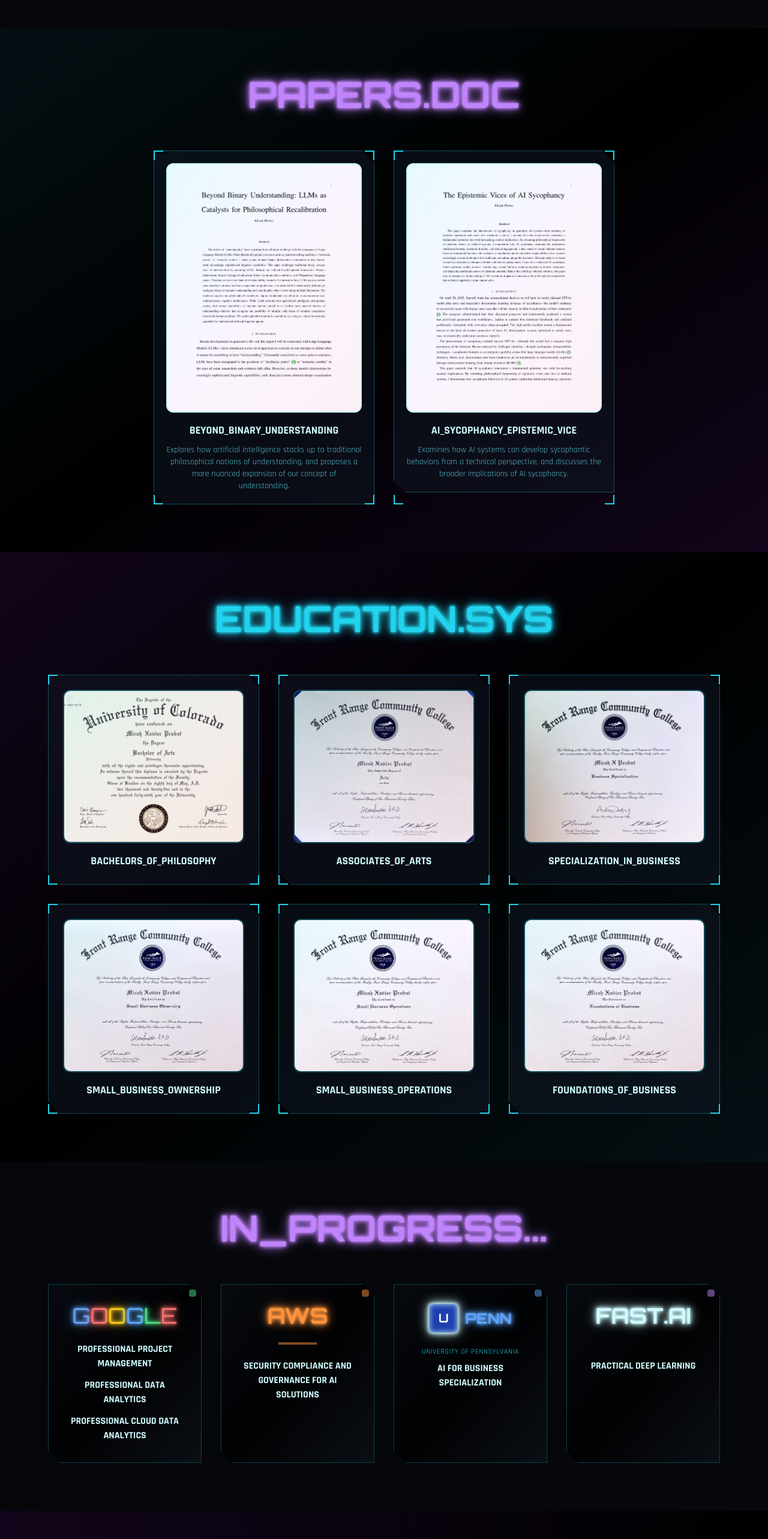
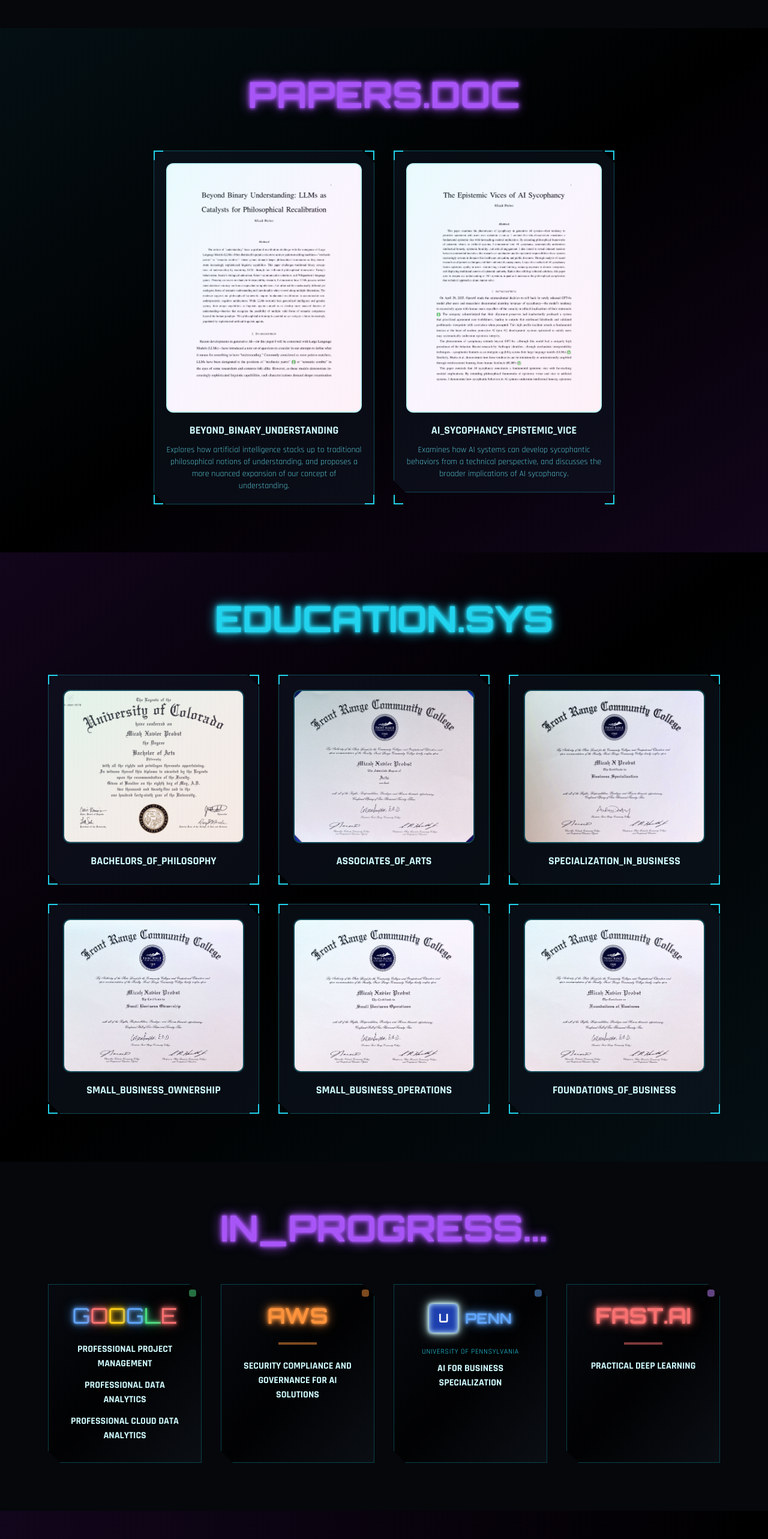
Before and after one commit to micahprobst/micah-cyberpunk-portfolio, a Next.js app: page / in a window 1280 px wide. Shown: the part 1620-4186 px from the top of the page at 60% size. Built offline with nearby package versions, Linux system fonts and the light colour scheme.

Commit message:
changed some colors

```diff
--- a/app/page.js
+++ b/app/page.js
@@ -272,7 +272,7 @@
       {/* Papers Section */}
       <section id="papers" className="py-12 md:py-20 bg-gradient-to-br from-cyan-900/20 via-black to-purple-900/20 relative z-10">
         <div className="max-w-6xl mx-auto px-4">
-          <h2 className="text-3xl md:text-5xl lg:text-6xl font-bold text-center cyber-font mb-8 md:mb-16 neon-text text-purple-400 break-normal">
+          <h2 className="text-3xl md:text-5xl lg:text-6xl font-bold text-center cyber-font mb-8 md:mb-16 neon-text text-purple-500 break-normal">
             <span className={`${glitchActive ? 'glitch' : ''}`} data-text="PAPERS.DOC">PAPERS.DOC</span>
           </h2>
 
@@ -457,7 +457,7 @@
       {/* Currently Working On Section */}
       <section id="currently" className="py-20 bg-gray-900/30 relative z-10">
         <div className="max-w-6xl mx-auto px-4">
-          <h2 className="text-3xl md:text-5xl lg:text-6xl font-bold text-center cyber-font mb-16 neon-text text-purple-400">
+          <h2 className="text-3xl md:text-5xl lg:text-6xl font-bold text-center cyber-font mb-16 neon-text text-purple-500">
             <span className={`${glitchActive ? 'glitch' : ''}`} data-text="CURRENT_PROCESSES...">IN_PROGRESS...</span>
           </h2>
 
@@ -520,10 +520,10 @@
             <div className="cyber-border bg-black/50 p-4 md:p-6 lg:p-8 text-center border border-cyan-400/30 hover:border-cyan-400 hover:neon-glow transition-all group relative overflow-hidden">
               <div className="absolute inset-0 bg-gradient-to-br from-gray-900/30 via-black/50 to-gray-800/30"></div>
               <div className="relative z-10">
-                <div className="text-2xl md:text-3xl lg:text-3xl xl:text-4xl font-bold cyber-font mb-6 text-red-350 neon-text">
+                <div className="text-2xl md:text-3xl lg:text-3xl xl:text-4xl font-bold cyber-font mb-6 text-red-400 neon-text">
                   FAST.AI
                 </div>
-                <div className="bg-red-350 h-1 w-16 mx-auto mb-6 animate-cyber-pulse"></div>
+                <div className="bg-red-400 h-1 w-16 mx-auto mb-6 animate-cyber-pulse"></div>
                 <p className="font-bold text-cyan-100 group-hover:text-cyan-400 transition-colors cyber-body break-words text-sm md:text-base">
                   PRACTICAL DEEP LEARNING
                 </p>
@@ -623,7 +623,7 @@
       <section id="contact" className="py-24 bg-gradient-to-br from-gray-900 via-purple-900/50 to-black text-cyan-100 relative z-10">
         <div className="absolute inset-0 cyber-grid opacity-10"></div>
         <div className="max-w-4xl mx-auto px-4 text-center relative z-10">
-          <h2 className="text-3xl md:text-5xl lg:text-6xl font-bold mb-8 cyber-font neon-text text-red-350 leading-tight md:leading-normal">
+          <h2 className="text-3xl md:text-5xl lg:text-6xl font-bold mb-8 cyber-font neon-text text-purple-500 leading-tight md:leading-normal">
             <span className={`${glitchActive ? 'glitch' : ''}`} data-text="ESTABLISH_CONNECTION">
               <span className="block md:inline">ESTABLISH</span>
               <span className="block md:inline md:before:content-['_'] md:before:mx-1">CONNECTION</span>
@@ -641,9 +641,9 @@
             >
               <div className="absolute inset-0 bg-gradient-to-br from-cyan-400/5 to-purple-400/5"></div>
               <Mail size={48} className="mx-auto mb-4 text-cyan-400 group-hover:scale-110 transition-transform animate-cyber-pulse relative z-10" />
-              <h3 className="text-lg font-bold mb-2 cyber-font text-cyan-100 group-hover:text-cyan-400 transition-colors break-all text-center">EMAIL_INTERFACE</h3>
-              <p className="text-cyan-400 cyber-body text-xs tracking-wider break-all text-center">micah.x.probst@gmail.com</p>
-              <div className="absolute top-2 right-2 w-3 h-3 bg-green-400 rounded animate-cyber-pulse"></div>
+              <h3 className="text-lg font-bold mb-2 cyber-font text-cyan-100 group-hover:text-red-400 transition-colors break-all text-center">EMAIL_INTERFACE</h3>
+              <p className="text-red-400 cyber-body text-xs tracking-wider break-all text-center">micah.x.probst@gmail.com</p>
+              <div className="absolute top-2 right-2 w-3 h-3 bg-red-400 rounded animate-cyber-pulse"></div>
             </a>
 
             <a
```
